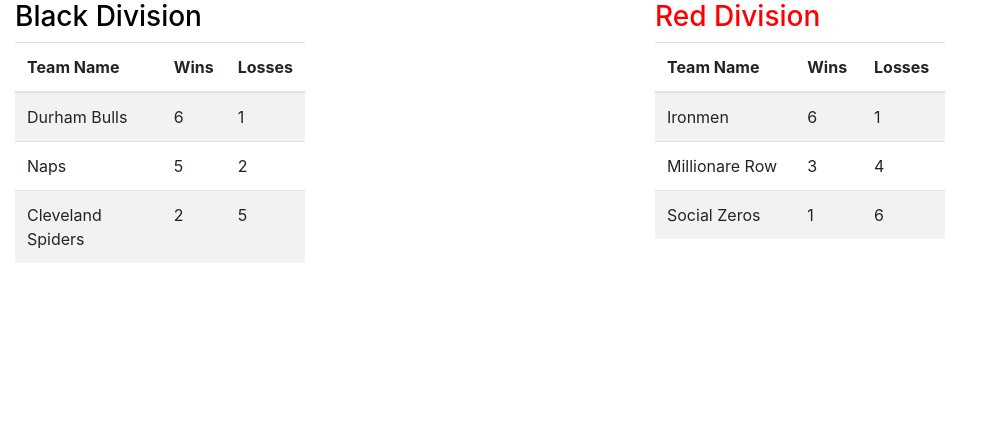
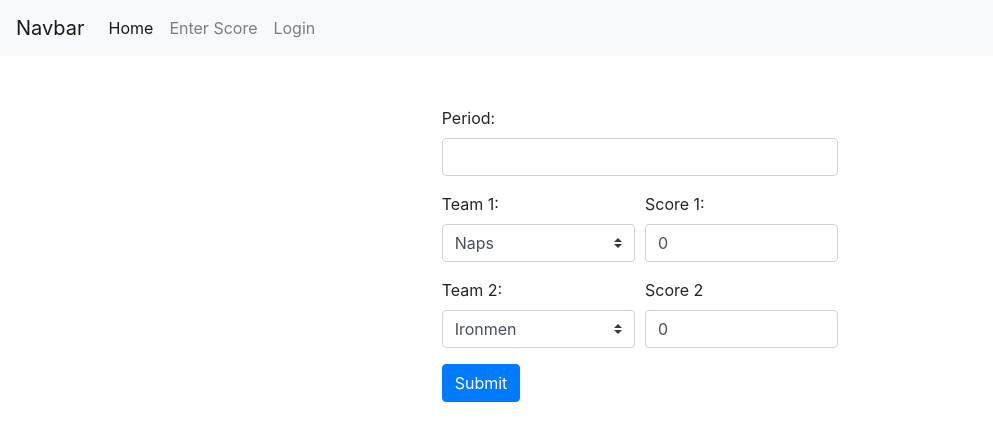
Before and after one commit to mattschreiber/tobbl-app, a React (Create React App) app: page /record-entry in a window 1280 px wide. Shown: the top 440 px of the page, without its empty margins (0-993 px from the left). Built offline with nearby package versions, Linux system fonts and the light colour scheme.

Commit message:
added routing

```diff
--- a/package.json
+++ b/package.json
@@ -8,6 +8,7 @@
     "@testing-library/user-event": "^12.8.3",
     "react": "^17.0.2",
     "react-dom": "^17.0.2",
+    "react-router-dom": "^5.2.0",
     "react-scripts": "4.0.3",
     "web-vitals": "^1.1.1"
   },
--- a/src/App.js
+++ b/src/App.js
@@ -1,15 +1,45 @@
 // import logo from './logo.svg';
-// import React from 'react';
-// import Login from './Login';
+import React from 'react';
+import {
+  BrowserRouter as Router,
+  Switch,
+  Route,
+  Link
+} from "react-router-dom";
+import Login from './Login';
 import Home from './views/Home';
-// import RecordEntry from './components/RecordEntry';
+import RecordEntry from './components/RecordEntry';
 // import Standings from './components/Standings';
 import './App.css';
 
+const Nav = () => (
+  <nav className="navbar navbar-expand-lg navbar-light bg-light">
+      <a className="navbar-brand" href="#">Navbar</a>
+  <button className="navbar-toggler" type="button" data-toggle="collapse" data-target="#navbarNav" aria-controls="navbarNav" aria-expanded="false" aria-label="Toggle navigation">
+    <span className="navbar-toggler-icon"></span>
+  </button>
+  <div className="collapse navbar-collapse" id="navbarNav">
+    <ul className="navbar-nav">
+      <li className="nav-item active">
+        {/* <a className="nav-link" href="#">Home <span className="sr-only">(current)</span></a> */}
+        <Link className="nav-link" to="/">Home <span className="sr-only">(current)</span></Link>
+      </li>
+      <li className="nav-item">
+        <Link className="nav-link" to="/record-entry">Enter Score</Link>
+      </li>
+      <li className="nav-item">
+        <Link className="nav-link" to="/login">Login</Link>
+      </li>
+    </ul>
+  </div>
+  </nav>
+);
 
 function App() {
   return (
-    <div className="App container-fluid">
+    <Router>
+    <div className="App">
+      <Nav />
       {/* <header className="App-header"> */}
         {/* <img src={logo} className="App-logo" alt="logo" />
         <p>
@@ -24,11 +54,17 @@
           Learn React
         </a> */}
       {/* </header> */}
+
       {/* <Login />
       <RecordEntry />
-      <Standings /> */}
-      <Home />
+      <Home /> */}
+      <Switch>
+        <Route exact path="/"><Home /></Route>
+        <Route path="/record-entry"><RecordEntry /></Route>
+        <Route path="/login"><Login /></Route>
+      </Switch>
     </div>
+    </Router>
   );
 }
 
--- a/src/Login.js
+++ b/src/Login.js
@@ -11,6 +11,7 @@
       }
 
     return (
+            <div className="container-fluid">
             <div className='row'>
                 <div className='col-sm'></div>
                 <div className='col-sm'>
@@ -30,6 +31,7 @@
                 </div>
                 <div className='col-sm'></div>
             </div>
+            </div>
     )
 }
 
--- a/src/components/RecordEntry.js
+++ b/src/components/RecordEntry.js
@@ -15,6 +15,7 @@
       }
 
     return (
+        <div className="container-fluid">
         <div className='row'>
             <div className='col-sm'></div>
             <div className='col-sm'>
@@ -58,6 +59,7 @@
             </div>
             <div className='col-sm'></div>
         </div>
+        </div>
     )
 }
 
--- a/src/components/Standings.js
+++ b/src/components/Standings.js
@@ -9,7 +9,7 @@
 
     return (
         <div className='row'>
-            <div className='col'>
+            <div className='col-12'>
                 <h3 className={props.division === 'Red' ? styles[1].color : styles[0].color}>{props.division} Division</h3>
                 <table className='table table-striped'>
                     <thead>
--- a/src/views/Home.js
+++ b/src/views/Home.js
@@ -11,13 +11,15 @@
     // const [division] = useState('');
 
     return (
+        <div className="container-fluid">
         <div className='row'>
-            <div className='col'>
+            <div className='col-lg'>
                 <Standings props = {teamObj} division = "Black" />
             </div>
-            <div className='col'>
+            <div className='col-lg'>
                 <Standings props = {teamObj} division = "Red" />
             </div>
+        </div>
         </div>
     )
 }
```
Also changed, not shown: 1 other file (tests, documents, lock files or other folders).
